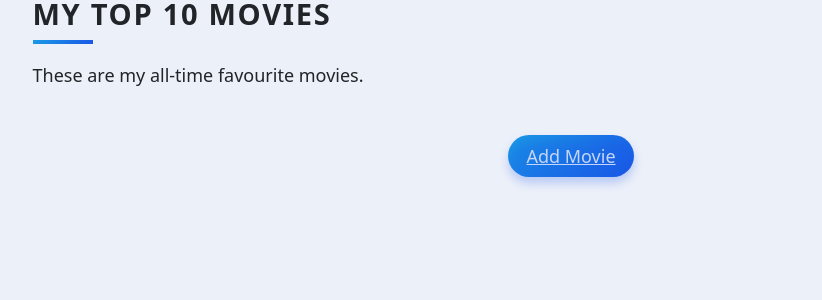
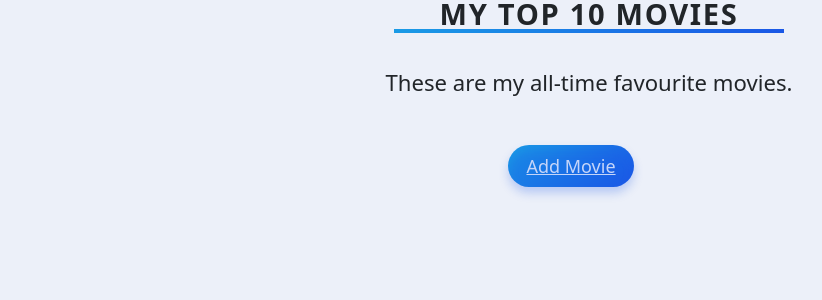
Before and after one commit to ayush-tariyal/best-movies, a Flask app: page / in a window 1280 px wide. Shown: the top 300 px of the page, without its empty margins (69-891 px from the left). Run offline with Flask 3, Linux system fonts and the light colour scheme; parts of the project's set-up code (start-up, migrations or seed data) failed here and were passed over; some libraries are stand-ins or nearby versions.

Commit message:
Edit CSS

```diff
--- a/static/css/styles.css
+++ b/static/css/styles.css
@@ -1,4 +1,6 @@
-*, *:before, *:after {
+*,
+*:before,
+*:after {
   box-sizing: border-box;
 }
 html {
@@ -44,21 +46,25 @@
   padding-bottom: 0.5em;
   margin-bottom: 1rem;
   position: relative;
+  text-align: center;
 }
 .heading:after {
   display: block;
-	 content: '';
-	 position: absolute;
-	 width: 60px;
+  content: "";
+  width: 35%;
   height: 4px;
   background: linear-gradient(135deg, #1a9be6, #1a57e6);
   bottom: 0;
+  margin-left: auto;
+  margin-right: auto;
 }
 .description {
   width: 100%;
   margin-top: 0;
   margin-left: 1rem;
   margin-bottom: 3rem;
+  text-align: center;
+  font-size: 1.23rem;
 }
 .card {
   color: inherit;
@@ -81,7 +87,8 @@
     width: 100%;
   }
 }
- .front, .back {
+.front,
+.back {
   display: flex;
   border-radius: 6px;
   background-position: center;
@@ -109,7 +116,7 @@
 .front:before {
   position: absolute;
   display: block;
-	 content: '';
+  content: "";
   top: 0;
   left: 0;
   right: 0;
@@ -158,7 +165,7 @@
   transition: 300ms ease;
   position: absolute;
   display: block;
-	 content: '';
+  content: "";
   transform: translateZ(-40px);
   -webkit-backface-visibility: hidden;
   backface-visibility: hidden;
@@ -198,7 +205,7 @@
   margin-bottom: 20px;
 }
 .rating {
-    color: #E4BB23;
+  color: #e4bb23;
 }
 .review {
   font-style: italic;
```
Lines whose indentation alone changed are shown as unchanged.
